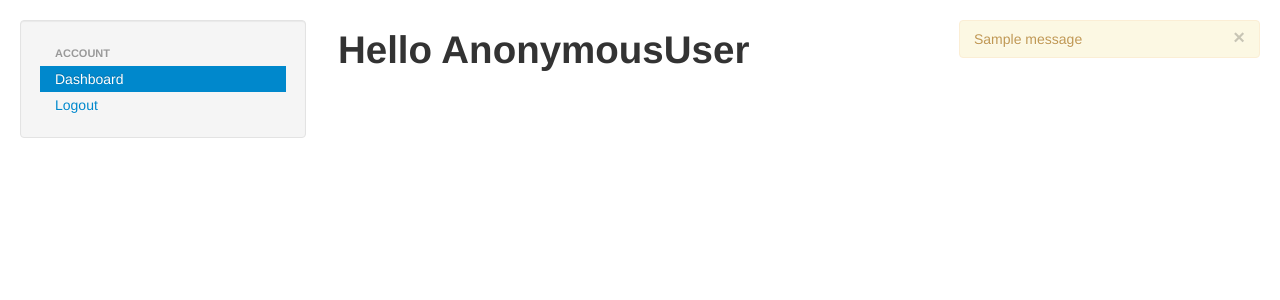
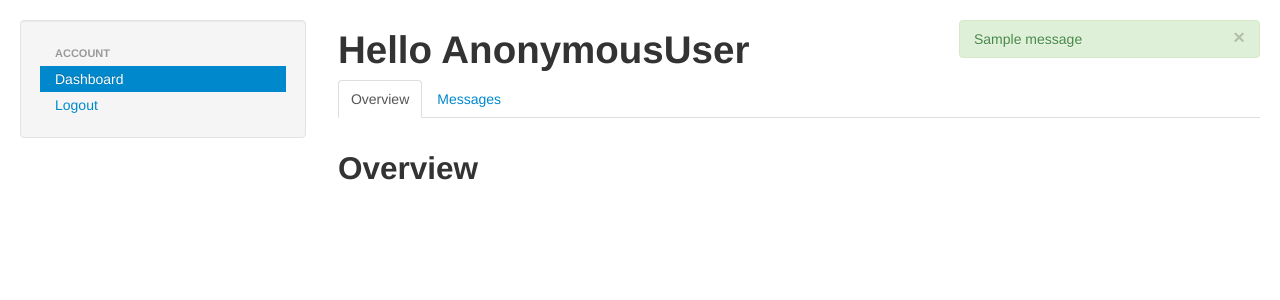
Before and after one commit to jawr/kontrolvm, a Django app: template templates/account/index.html in a window 1280 px wide. Shown: the top 300 px of the page. Run offline with Django 3.2, Linux system fonts and the light colour scheme; the template is opened without the code that fills it: most values are stand-ins (such as "Sample title", 1, 10 or a date in 2020); one stand-in notice (Sample message) is shown; parts of the project's set-up code (start-up, migrations or seed data) failed here and were passed over.

Commit message:
Further refactor to messaging.

```diff
--- a/templates/account/index.html
+++ b/templates/account/index.html
@@ -2,4 +2,35 @@
 {% block title %}{{ user }}{% endblock %}
 {% block content %}
   <h1>Hello {{ user }}</h1>
+  <ul class="nav nav-tabs">
+    <li class="active"><a href="#overview" data-toggle="tab">Overview</a></li>
+    <li><a href="#messages" data-toggle="tab">Messages</a></li>
+  </ul>
+  <div class="tab-content">
+    <div class="tab-pane fade in active" id="overview">
+      <h2>Overview</h2>
+    </div>
+    <div class="tab-pane fade" id="messages">
+      <h2>Messages</h2>
+      {% load message_utils %}
+      {% if unread_messages %}
+        <h3>Unread messages</h3>
+        {% for message in unread_messages %}
+          <blockquote>
+            <p class="text-{{ message.level|message_level_as_text }}">{{ message }}</p>
+            <small><a class="muted" href="{% url message_mark_read message.pk %}">mark as read</a> - {{ message.created }}</small>
+          </blockquote>
+        {% endfor %}
+      {% endif %}
+      {% if read_messages %}
+        <h3>Read messages</h3>
+        {% for message in read_messages %}
+          <blockquote>
+            <p class="text-{{ message.level|message_level_as_text }}">{{ message }}</p>
+            <small>{{ message.created }}</small>
+          </blockquote>
+        {% endfor %}
+      {% endif %}
+    </div>
+  </div>
 {% endblock %}
--- a/templates/base.html
+++ b/templates/base.html
@@ -14,11 +14,12 @@
     </head>
     <body>
       {% if messages %}
+        {% load message_utils %}
         <script>
           $(function() {
           {% for message in messages %}
             $.bootstrapGrowl('{{ message }}', {
-              'type': '{{ message.level }}',
+              'type': '{{ message.level|message_level_as_text }}',
               {% if message.is_persistent %}
                 'read_url': '{% url message_mark_read message.pk %}',
               {% endif %}
```
Also changed, not shown: apps/account/views.py (+8 -1 lines).
